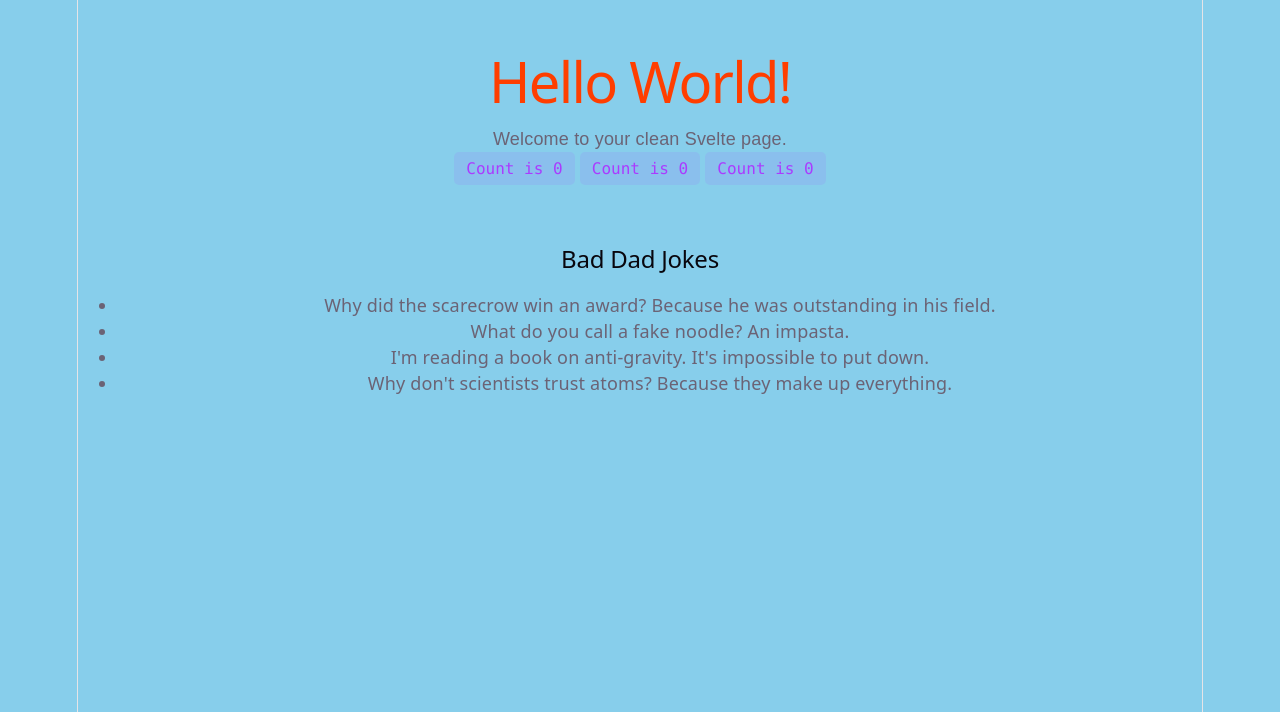
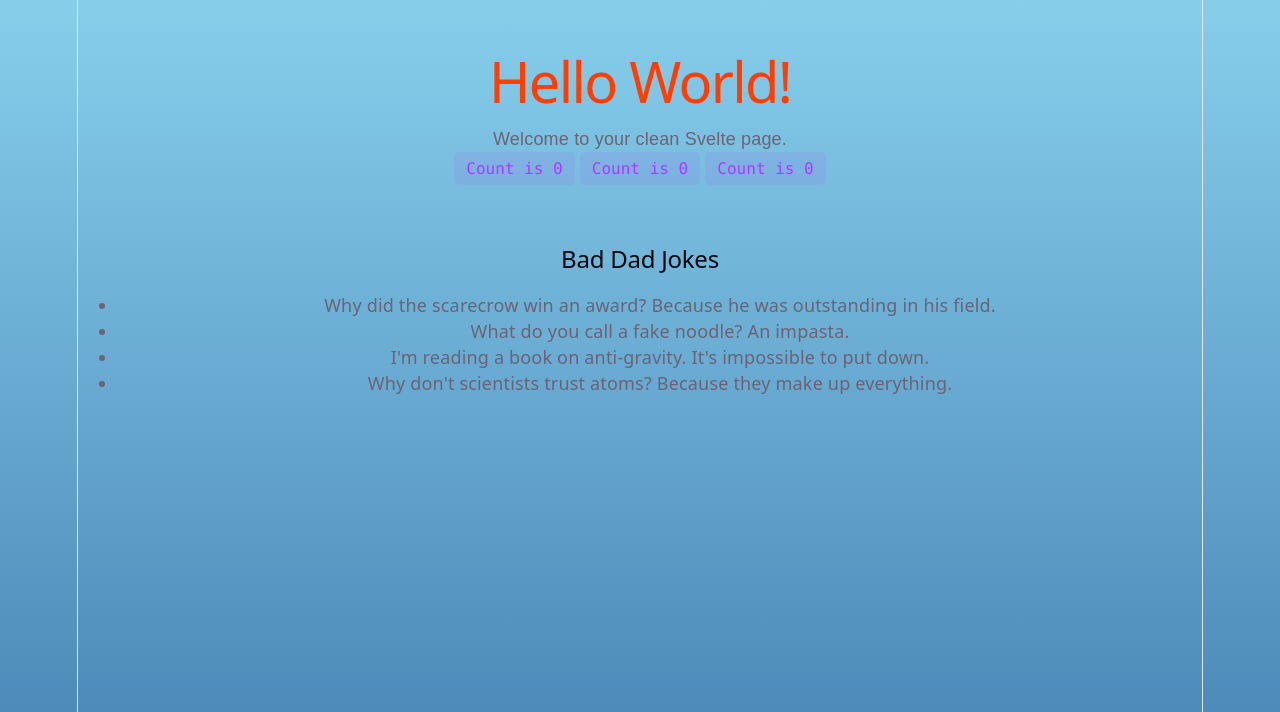
Before and after one commit to RobotLeopard86/FrontierCascadiaRepo, a Svelte app in the folder simpleapp/: page / in a window 1280 px wide. Shown: the top 712 px of the page. Built offline with nearby package versions, Linux system fonts and the light colour scheme.

Commit message:
Agent update: make the background a blue gradient

```diff
--- a/simpleapp/src/app.css
+++ b/simpleapp/src/app.css
@@ -1,7 +1,7 @@
 :root {
   --text: #6b6375;
   --text-h: #08060d;
-  --bg: #87CEEB;
+  --bg: linear-gradient(to bottom, #87CEEB, #4682B4);
   --border: #e5e4e7;
   --code-bg: #f4f3ec;
   --accent: #aa3bff;
@@ -34,7 +34,7 @@
   :root {
     --text: #9ca3af;
     --text-h: #f3f4f6;
-    --bg: #16171d;
+    --bg: linear-gradient(to bottom, #1e3a8a, #172554);
     --border: #2e303a;
     --code-bg: #1f2028;
     --accent: #c084fc;
```
